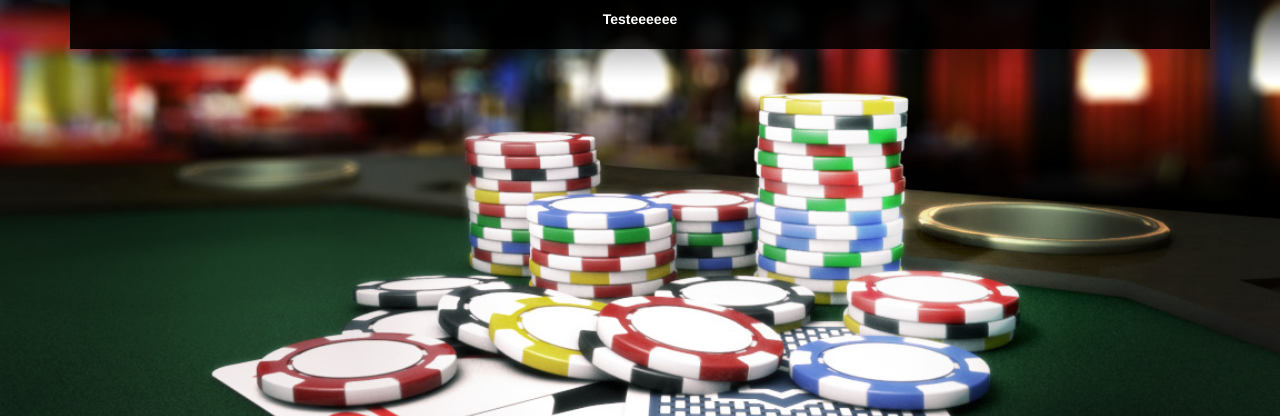
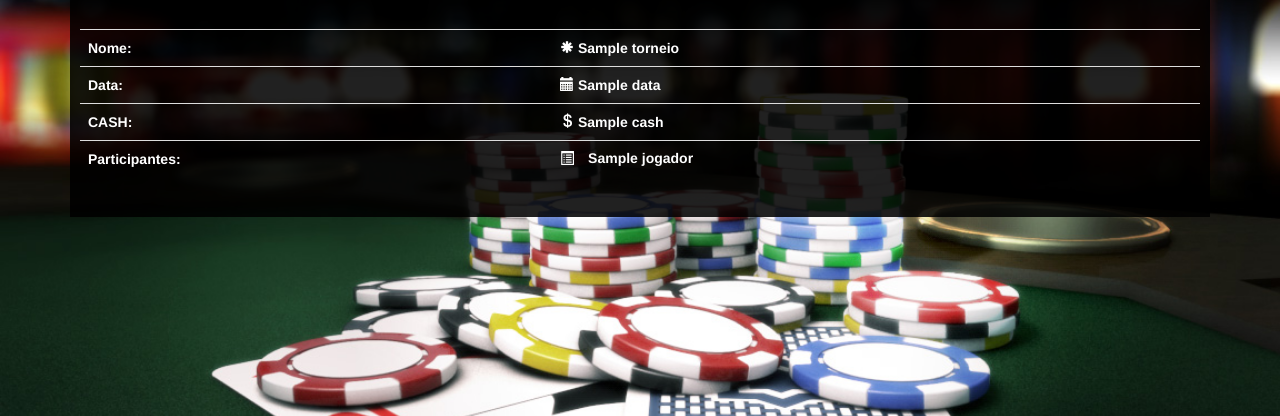
Before and after one commit to ericoloewe/Escape_News, a CakePHP app: the page made by app/View/Torneio/ver.ctp in a window 1280 px wide. Shown: the part 51-467 px from the top of the page. Run offline with PHP 8.4 and a stand-in for CakePHP, Linux system fonts and the light colour scheme; the template is opened without the code that fills it: most values are stand-ins (such as "Sample title", 1, 10 or a date in 2020); some libraries are stand-ins or nearby versions.

Commit message:
Torneio - Ver :)

```diff
--- a/app/Controller/JogadoresController.php
+++ b/app/Controller/JogadoresController.php
@@ -3,7 +3,7 @@ App::uses('File', 'Utility');
 
 class JogadoresController extends AppController {
     public $name = 'Jogador';
-    var $scaffold;
+
     public function login() {
         $this->layout = 'basic';
         if ($this->request->is('post')) {
--- a/app/Model/Jogador.php
+++ b/app/Model/Jogador.php
@@ -6,7 +6,7 @@ class Jogador extends AppModel {
     public $name = 'Jogador';
     public $useTable = 'jogadores';
     public $hasMany = array(
-        'JogadorTorneio'
+        'JogadorTorneio' => array('foreignKey' => 'jogador_id')
     );
 
     public $validate = array(
--- a/app/View/Torneio/ver.ctp
+++ b/app/View/Torneio/ver.ctp
@@ -1,4 +1,69 @@
-<?php
-echo "Testeeeeee";
+<?php echo $this->Html->css('/css/Pages/Torneio/Ver');
+      echo $this->Html->css('/css/Features/searchform_large');?>
 
-?>
+<!--<link type="text/css" rel="stylesheet" href="/Styles/Pages/Features/hover/hover.css">-->
+
+<?php if(!isset($torneio)): ?>
+    <p id="actualpage" hidden><?php echo $this->request->params['action']; ?></p>
+    <table id="sea">
+        <tbody>
+            <tr>
+                <td>
+                    <span class="input-group-addon"><i class="glyphicon glyphicon-search"></i></span>
+                </td>
+                <td>
+                    <input id="inametournament" class="form-control" type="search" placeholder="Buscar" autocomplete="off">
+                </td>
+                <td>
+                    <select id="type" class="form-control" autofocus>
+                        <option value="nome">Nome</option>
+                        <option value="data">Data</option>
+                        <option value="cash">Cash</option>
+                    </select>
+                </td>
+            </tr>
+            <tr>
+                <td>
+                </td>
+                <td>
+                    <div id="searchTable">
+                    </div>
+                </td>
+            </tr>
+        </tbody>
+    </table>
+<?php else: ?>
+    <!--<p><?php echo print_r($torneio); ?></p>-->
+    <br>
+    <table class="table">
+        <tr>
+            <td>Nome:</td>
+            <td><i class="glyphicon glyphicon-asterisk"></i> <?php echo $torneio[0]['Torneio']['nome']; ?></td>
+        </tr>
+        <tr>
+            <td>Data:</td>
+            <td><i class="glyphicon glyphicon-calendar"></i> <?php echo $torneio[0]['Torneio']['data']; ?></td>
+        </tr>
+        <tr>
+            <td>CASH:</td>
+            <td><i class="glyphicon glyphicon-usd"></i> <?php echo $torneio[0]['Torneio']['cash']; ?> </td>
+        </tr>
+        <tr>
+            <td>Participantes:</td>
+            <td><i class="glyphicon glyphicon-list-alt"></i>
+                <dl class='players'>
+                    <?php foreach ($torneio as $jogador): ?>
+                        <dt onmouseover="turnOn(<?php echo $jogador['Jogador']['id']; ?>)" onmouseout="turnOff(<?php echo $jogador['Jogador']['id']; ?>)"><?php echo $jogador['Jogador']["nome"]; ?></dt>
+                        <dd id="<?php echo $jogador['Jogador']['id']; ?>" class='button bubble-top'>
+                            <a><img class='img-rounded' style='float: left; width: 50px; height: 50px;' src='/app/webroot/img/pics/<?php echo $jogador['Jogador']['id']; ?>.jpg'/>
+                                <p>Nome:</p><p><?php echo $jogador['Jogador']['nome']; ?></p>
+                                <p>BankHall: <?php echo $jogador['Jogador']['bankhall']; ?></p>
+                                <br>
+                            </a>
+                        </dd>
+                    <?php endforeach; ?>
+                </dl>
+            </td>
+        </tr>
+    </table>
+<?php endif; ?>
--- /dev/null
+++ b/app/webroot/css/Pages/Torneio/Ver.css
@@ -0,0 +1,69 @@
+.table tr td{
+    text-align: left;
+}
+
+.players{
+    margin: -21px auto auto 25px;
+}
+
+.players dt{
+    display: block;
+    padding-left: 3px;
+}
+
+.players dt:hover{
+    background: #333;
+    color: #fff;
+}
+
+.players dd{
+    padding: 1px 1px 1px 1px;
+    visibility: hidden;
+    background-color: #333;
+    position: absolute;
+    width: 225px;
+    border-color: #DDD;
+    border-style: solid;
+    border-width: 4px;
+    border-radius: 10px;
+}
+
+.players dd a{
+    color: #fff;
+    text-decoration:none;
+}
+
+.players dd a img{
+    margin: 5px;
+}
+
+.players dd a p {
+    margin: 0 0 0 0;
+}
+
+/* Bubble Top */
+.bubble-top {
+  display: inline-block;
+  position: relative;
+  -webkit-transform: translateZ(0);
+  transform: translateZ(0);
+  box-shadow: 0 0 1px rgba(0, 0, 0, 0);
+}
+.bubble-top:before {
+  pointer-events: none;
+  position: absolute;
+  z-index: -1;
+  content: '';
+  border-style: solid;
+  -webkit-transition-duration: 0.3s;
+  transition-duration: 0.3s;
+  -webkit-transition-property: top;
+  transition-property: top;
+  left: calc(30% - 10px);
+  top: -10px;
+  border-width: 0 10px 10px 10px;
+  border-color: transparent transparent #e1e1e1 transparent;
+}
+.bubble-top:hover:before, .bubble-top:focus:before, .bubble-top:active:before {
+  top: -10px;
+}
--- a/app/webroot/js/k9streetpoker.js
+++ b/app/webroot/js/k9streetpoker.js
@@ -5,6 +5,19 @@ $(function () {
 
         $.get(
             "/jogadores/getusers/" + name + "/" + page,
+            null,
+            function (result) {
+                $("#searchTable").html(result);
+            }
+        );
+    });
+    $("#inametournament").keyup(function () {
+        var name = $("#inametournament").val();
+        var page = $("#actualpage").text();
+        var type = $("#type").val();
+
+        $.get(
+            "/torneios/gettorneios/" + name + "/" + page + "/" + type,
             null,
             function (result) {
                 $("#searchTable").html(result);
@@ -24,3 +37,15 @@ function pegarCaminhoArquivo()
         img.src = event.target.result;
     }
 }
+
+function turnOn(obj)
+{
+    var form = "#" + obj;
+    $(form).css("visibility", "visible");
+}
+
+function turnOff(obj)
+{
+    var form = "#" + obj;
+    $(form).css("visibility", "hidden");
+}
```
Also changed, not shown: app/Controller/TorneiosController.php (+11 -3 lines), app/Model/JogadorTorneio.php (+9 -1 lines), app/View/Torneio/gettorneios.ctp (added, +41 -0 lines), app/webroot/css/Pages/Tournament/Tournament.css (deleted, +0 -42 lines), app/webroot/css/Pages/Torneio/Editar.css (added), app/webroot/css/Pages/Torneio/Novo.css (renamed from app/webroot/css/Pages/Tournament/New.css), app/webroot/css/Pages/Torneio/TablePlayers.css (renamed from app/webroot/css/Pages/Tournament/TablePlayers.css).
